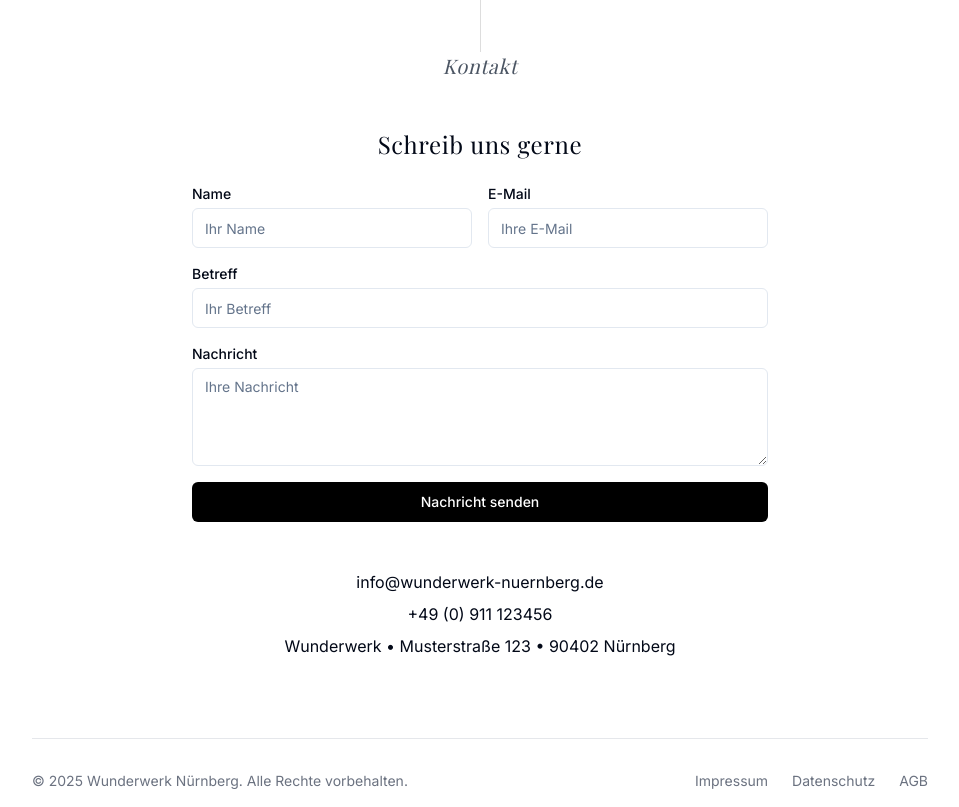
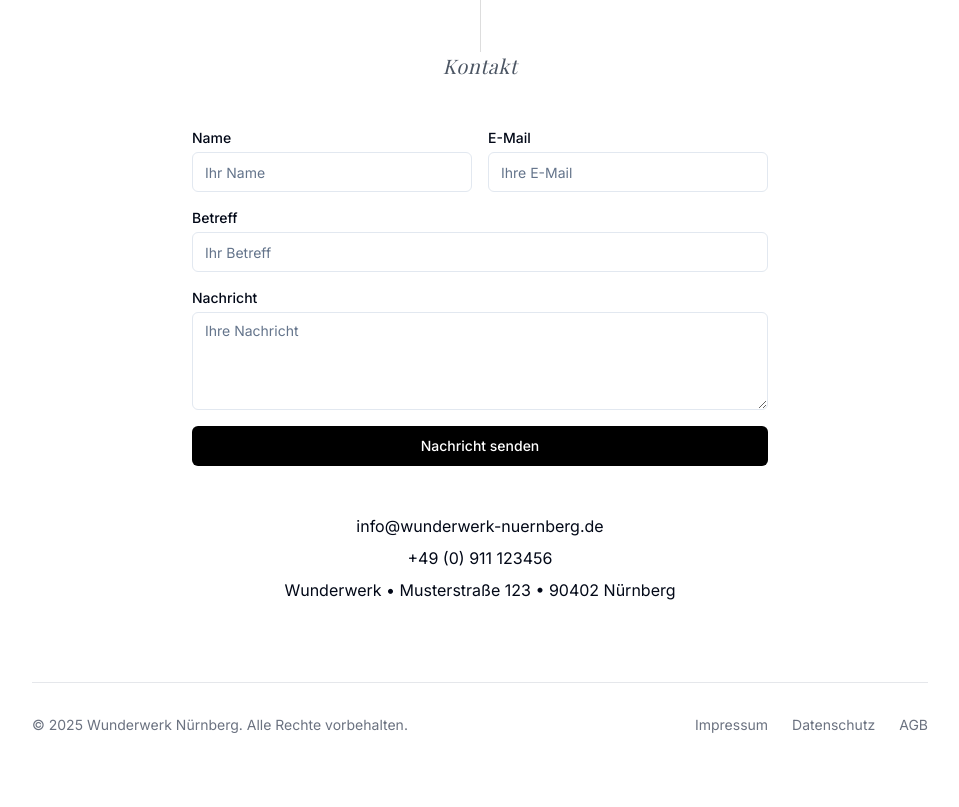
Before and after one commit to DieGlueckswurst/wunderwerk-landing-page, a React (Vite) app: page / in a window 1280 px wide. Shown: the part 2440-3247 px from the top of the page, without its empty margins (160-1119 px from the left). After the commit the page ends 3191 px from the top, so only its background shows below. Built offline with nearby package versions, Linux system fonts and the light colour scheme; a web font is replaced by a local one.

Commit message:
Visual edit in Lovable
Edited UI in Lovable

```diff
--- a/src/components/ContactSection.tsx
+++ b/src/components/ContactSection.tsx
@@ -9,7 +9,7 @@ const ContactSection = () => {
 
       <div className="max-w-4xl mx-auto">
         <div className="text-center mb-12">
-          <h3 className="text-2xl font-serif mb-6">Schreib uns gerne</h3>
+
           <form className="max-w-xl mx-auto space-y-4">
             <div className="grid grid-cols-1 md:grid-cols-2 gap-4">
               <div>
```
